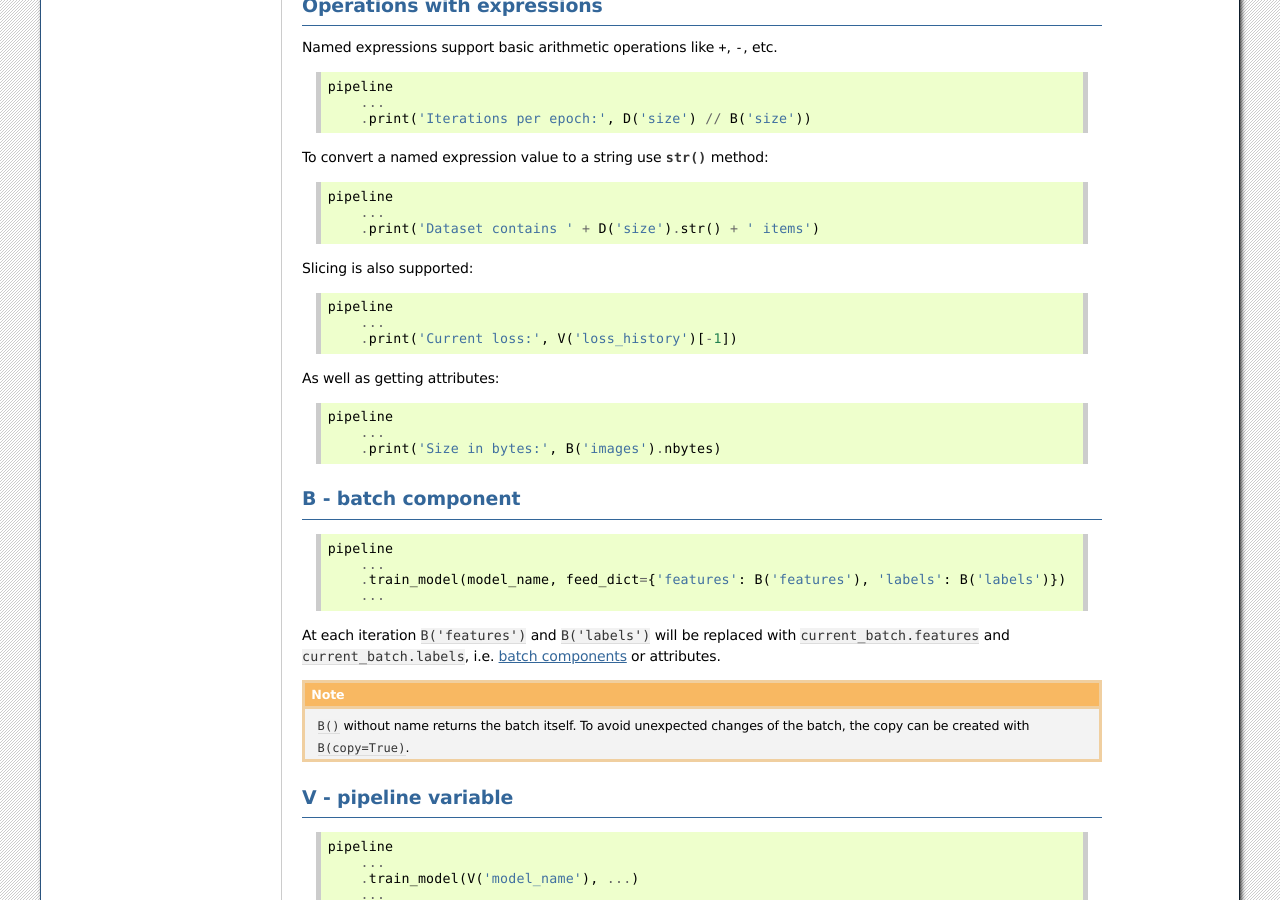
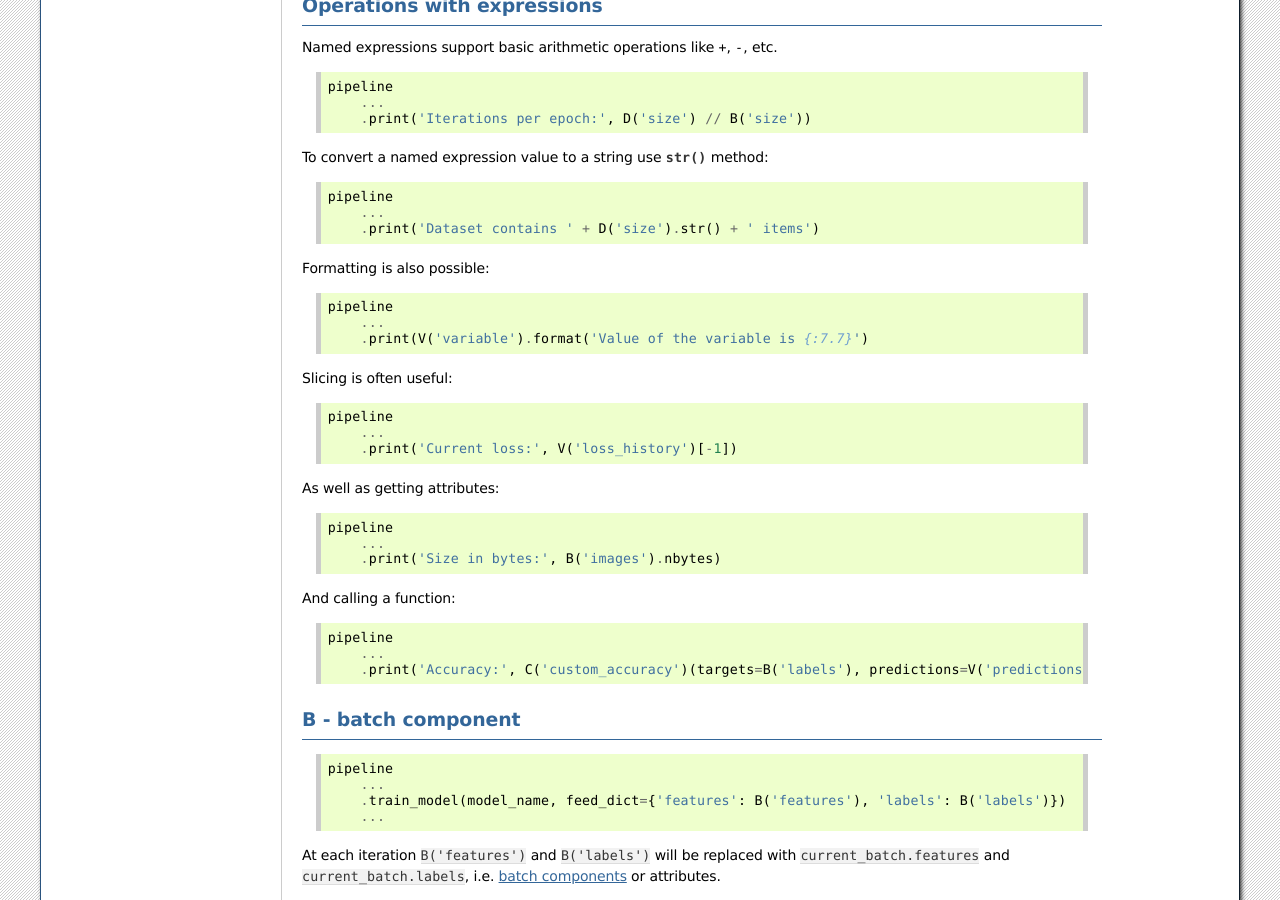
Before and after one commit to analysiscenter/batchflow, a Sphinx documentation site: the page built from docs/intro/named_expr.rst, in a window 1280 px wide and 900 px high, scrolled down 843 px. Built offline with Sphinx 7.4.7, drawn with Linux system fonts in a browser that asks for light colours; pages that are not in the unit, such as notebooks, are missing from menus.

Commit message:
Add call to named expr

```diff
--- a/docs/intro/named_expr.rst
+++ b/docs/intro/named_expr.rst
@@ -61,8 +61,13 @@ To convert a named expression value to a string use :meth:`~batchflow.named_expr
         ...
         .print('Dataset contains ' + D('size').str() + ' items')
 
+Formatting is also possible::
 
-Slicing is also supported::
+    pipeline
+        ...
+        .print(V('variable').format('Value of the variable is {:7.7}')
+
+Slicing is often useful::
 
     pipeline
         ...
@@ -74,6 +79,11 @@ As well as getting attributes::
         ...
         .print('Size in bytes:', B('images').nbytes)
 
+And calling a function::
+
+    pipeline
+        ...
+        .print('Accuracy:', C('custom_accuracy')(targets=B('labels'), predictions=V('predictions'))
 
 
 B - batch component
```
Also changed, not shown: 1 other file.
